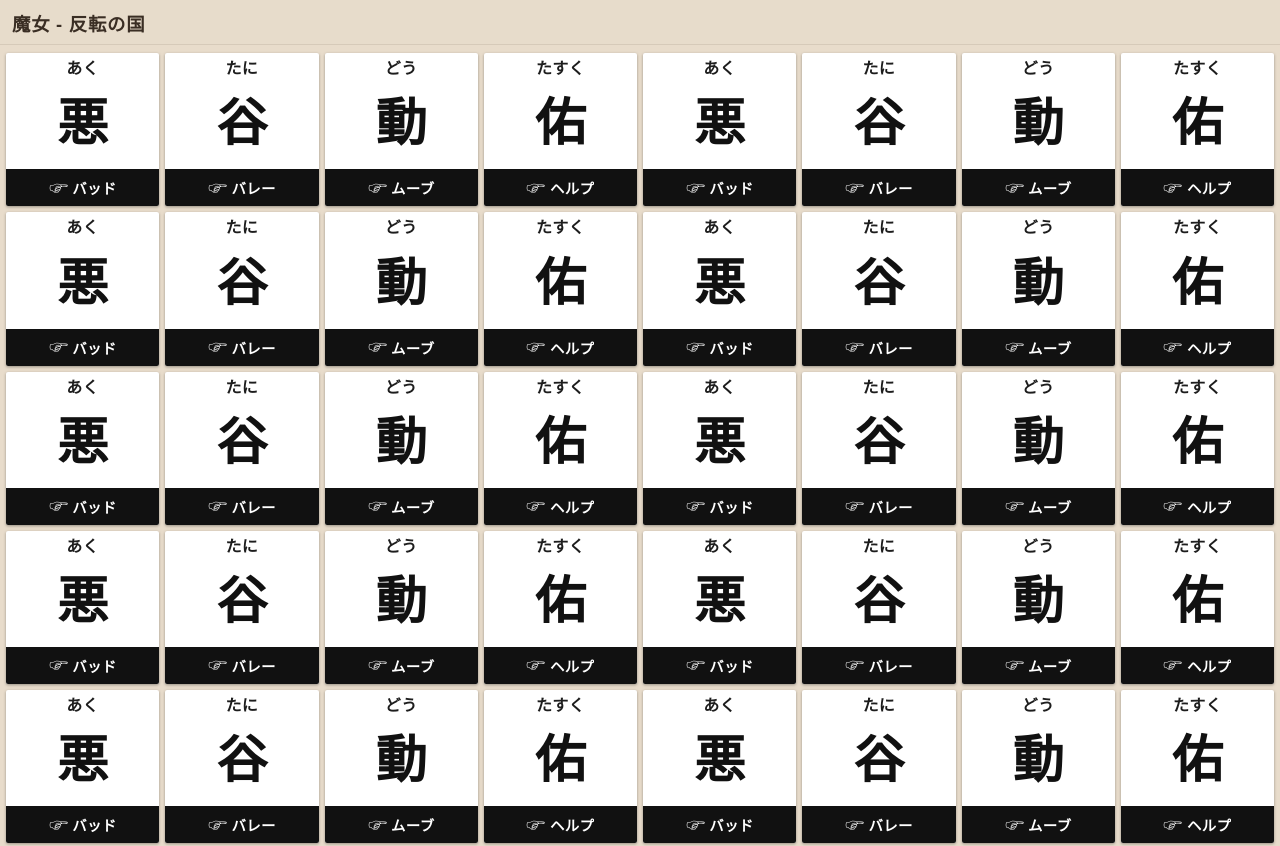
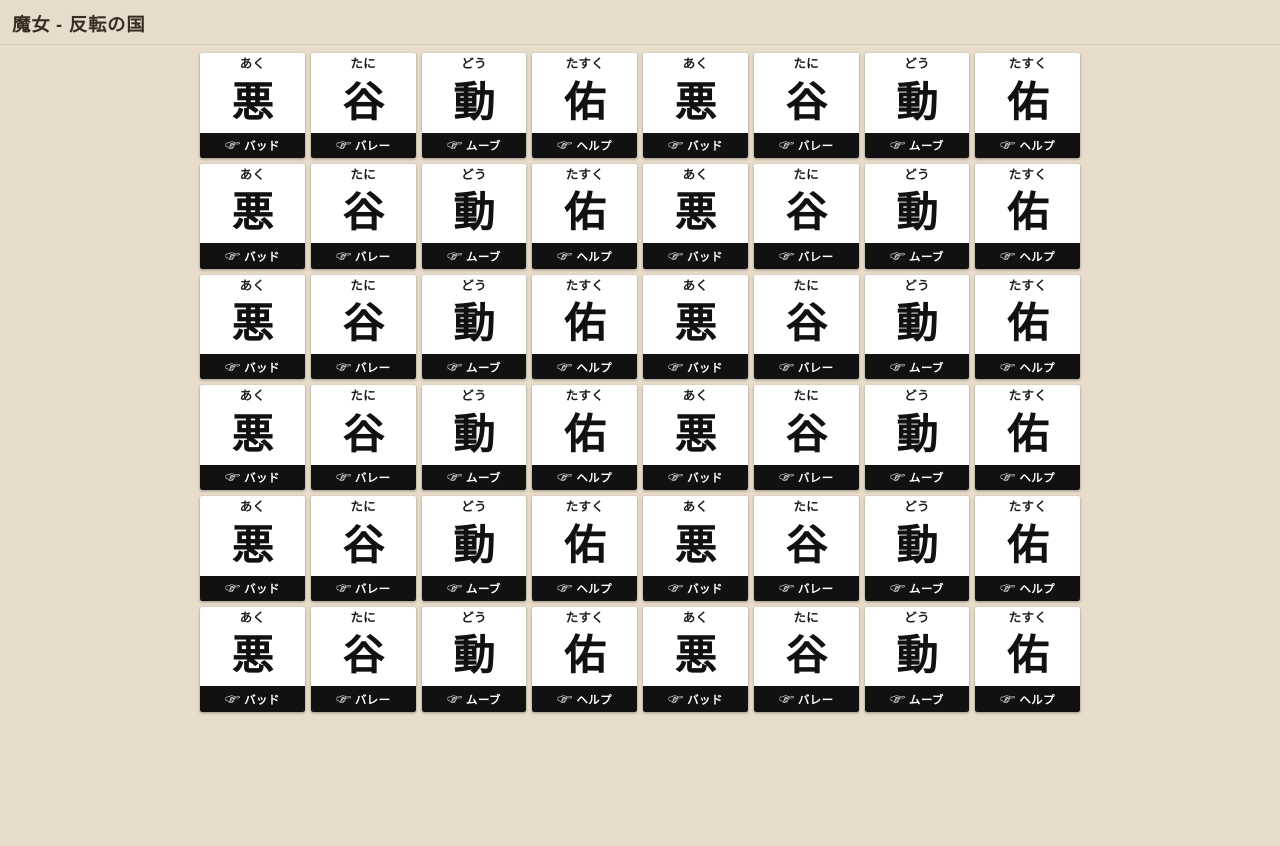
Before and after one commit to allin-mikio/TripOrTreat-WitchFlipCards, a plain HTML site: page index.html in a window 1280 px wide. Shown: the top 846 px of the page. After the commit the page ends 800 px from the top, so only its background shows below. Drawn offline with Linux system fonts and the light colour scheme.

Commit message:
for localhost

```diff
--- a/index.html
+++ b/index.html
@@ -5,7 +5,7 @@
   <meta name="viewport" content="width=device-width, initial-scale=1, maximum-scale=5, viewport-fit=cover" />
   <meta name="apple-mobile-web-app-capable" content="yes" />
   <title>魔女 - 反転の国</title>
-  <link rel="stylesheet" href="style.css" />
+  <link rel="stylesheet" href="style.css?v=3" />
 </head>
 <body>
   <header class="app-header">
--- a/style.css
+++ b/style.css
@@ -5,8 +5,6 @@
   --text: #3a2e24;
   --muted: #6e5a48;
   --card-gap: 6px;
-  /* 列数は後から調整しやすいよう変数化（スマホ既定は4列） */
-  --cols: 4;
   --flip-ms: 420ms;
   --font: "Hiragino Sans", "Hiragino Kaku Gothic ProN", "Noto Sans JP",
     "Yu Gothic", YuGothic, Meiryo, sans-serif;
@@ -59,19 +57,29 @@ body {
 
 .card-grid {
   display: grid;
-  grid-template-columns: repeat(var(--cols), minmax(0, 1fr));
+  /*
+    PCでカードが巨大化しないよう:
+    - 1枚あたり約90〜110px
+    - 画面が広いときは列を増やし、グリッド全体の最大幅も制限
+  */
+  grid-template-columns: repeat(4, minmax(0, 1fr));
   gap: var(--card-gap);
+  width: 100%;
+  max-width: 440px;
+  margin-inline: auto;
 }
 
 @media (min-width: 600px) {
-  :root {
-    --cols: 6;
+  .card-grid {
+    grid-template-columns: repeat(6, minmax(0, 1fr));
+    max-width: 660px;
   }
 }
 
 @media (min-width: 900px) {
-  :root {
-    --cols: 8;
+  .card-grid {
+    grid-template-columns: repeat(8, minmax(0, 1fr));
+    max-width: 880px;
   }
 }
 
@@ -79,6 +87,9 @@ body {
 
 .card {
   aspect-ratio: 1 / 1;
+  width: 100%;
+  container-type: inline-size;
+  container-name: card;
   perspective: 800px;
   cursor: pointer;
   border: none;
@@ -140,7 +151,8 @@ body {
 
 .yomi {
   flex: 0 0 auto;
-  font-size: clamp(0.62rem, 3.4vw, 1rem);
+  /* カード幅基準（画面幅 vw だと PC で巨大化する） */
+  font-size: clamp(0.58rem, 12cqw, 0.95rem);
   font-weight: 600;
   letter-spacing: 0.02em;
   line-height: 1.2;
@@ -153,7 +165,7 @@ body {
   align-items: center;
   justify-content: center;
   width: 100%;
-  font-size: clamp(1.4rem, 9vw, 3.2rem);
+  font-size: clamp(1.35rem, 48cqw, 2.6rem);
   font-weight: 800;
   line-height: 1;
 }
@@ -165,12 +177,25 @@ body {
   justify-content: center;
   gap: 0.28em;
   padding: 0 3%;
-  font-size: clamp(0.55rem, 3vw, 0.9rem);
+  font-size: clamp(0.52rem, 11cqw, 0.85rem);
   font-weight: 700;
   letter-spacing: 0.03em;
   white-space: nowrap;
   overflow: hidden;
   text-overflow: ellipsis;
+}
+
+/* container query 非対応端末向けフォールバック */
+@supports not (font-size: 1cqw) {
+  .yomi {
+    font-size: 0.7rem;
+  }
+  .kanji {
+    font-size: 1.8rem;
+  }
+  .face-footer {
+    font-size: 0.62rem;
+  }
 }
 
 .face-front .face-footer {
```
